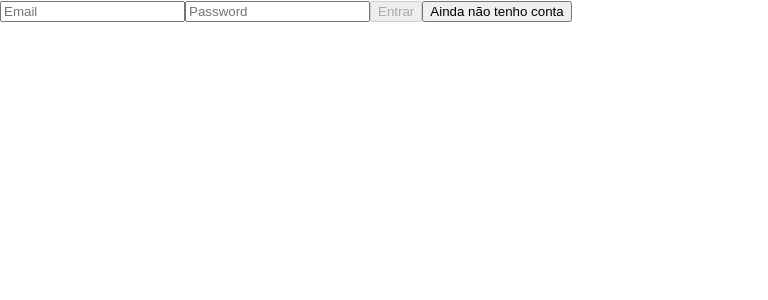
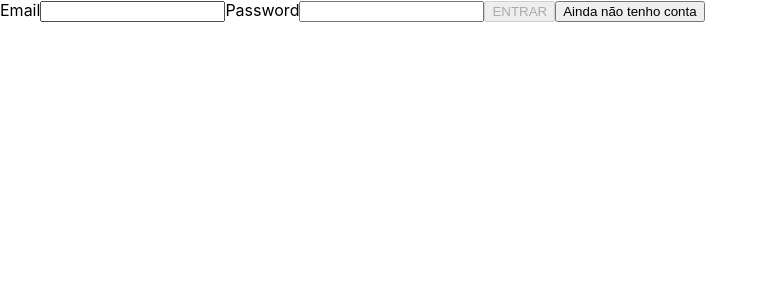
Before and after one commit to tryber/sd-03-trybeer-10, a React (Create React App) app in the folder front-end/: page /login in a window 1280 px wide. Shown: the top 300 px of the page, without its empty margins (0-768 px from the left). Built offline with nearby package versions, Linux system fonts and the light colour scheme.

Commit message:
Requisito 1

```diff
--- a/front-end/src/screens/Login.jsx
+++ b/front-end/src/screens/Login.jsx
@@ -1,9 +1,9 @@
 import React, { useState } from 'react';
-import { Link, Redirect, useHistory} from 'react-router-dom';
+import { Link, Redirect, useHistory } from 'react-router-dom';
 
 const emailTest = /^(([^<>()[\].,;:\s@"]+(\.[^<>()[\].,;:\s@"]+)*)|(".+"))@(([^<>()[\].,;:\s@"]+\.)+[^<>()[\].,;:\s@"]{2,})$/i;
 
-function Login (props) {
+function Login(props) {
   const [email, setEmail] = useState('');
   const [password, setPassword] = useState('');
 
@@ -17,28 +17,29 @@ function Login (props) {
 
   return (
     <div>
-      {email}
       <form id='login-form' method='POST'>
+        <label htmlFor="email">Email
           <input
             data-testid="email-input"
-          name="email"
+            id="email"
             type="email"
-          placeholder="Email"
             onChange={(event) => setEmail(event.target.value)}
           />
+        </label>
+        <label htmlFor="password">Password
         <input
             data-testid="password-input"
-          name="password"
+            id="password"
             type="password"
-          placeholder="Password"
             onChange={(event) => setPassword(event.target.value)}
           />
+        </label>
         <button
           data-testid="signin-btn"
           type="button"
           onClick={async () => {
             // const form = new FormData (document.getElementById('login-form'));
-            const body = {"email":email, "password":password}
+            const body = { "email": email, "password": password }
             const headers = new Headers({
               "Content-Type": "application/json",
               "Content-Length": JSON.stringify(body).length
@@ -49,16 +50,16 @@ function Login (props) {
                   .then((json) => (response.ok ? Promise.resolve(json) : Promise.reject(json))));;
             setLocalStorage(user);
             if (user.role === 'administrator') {
-              return props.history.push('/admin/home');
+              return props.history.push('/admin/orders');
             }
             return props.history.push('/products');
           }}
           disabled={!validateLogin()}
         >
-          Entrar
+          ENTRAR
         </button>
         <Link to='/register'>
-          <button>Ainda não tenho conta</button>
+          <button data-testId="no-account-btn">Ainda não tenho conta</button>
         </Link>
       </form>
     </div>
```
Also changed, not shown: front-end/src/screens/Tela-Inicial.jsx (deleted). Lines whose indentation alone changed are shown as unchanged.
